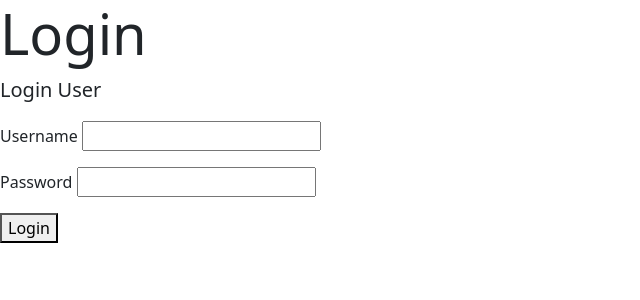
After one commit to clchen-arcadia/flask-notes, a Flask app: page /login in a window 1280 px wide. The commit adds this page. Shown: the top 300 px of the page, without its empty margins (0-640 px from the left). Run offline with Flask 3, Linux system fonts and the light colour scheme.

Commit message:
added login template. added logout route with protection from CSRF

```diff
--- a/app.py
+++ b/app.py
@@ -41,14 +41,14 @@ def register_user():
     form = RegisterForm()
 
     if form.validate_on_submit():
-        name = form.username.data
+        username = form.username.data
         password = form.password.data
         email = form.email.data
         first_name = form.first_name.data
         last_name = form.last_name.data
 
         user = User.register(
-            username=name,
+            username=username,
             password=password,
             email=email,
             first_name=first_name,
@@ -61,7 +61,7 @@ def register_user():
         session["user_id"] = user.username
 
         # flash messages
-        return redirect("/secret")
+        return redirect(f"/users/{username}")
     else:
         return render_template("register.html", form=form)
 
@@ -71,7 +71,7 @@ def login_user():
     """
         On GET request: displays the login form
         On POST request: Upon validation and authentication, redirects to
-            route /secret.
+            route /users/username.
             If not validated, render login form with error message.
     """
     form = LoginForm()
@@ -84,7 +84,7 @@ def login_user():
 
         if user:
             session["user_id"] = user.username
-            return redirect("/secret")
+            return redirect(f"/users/{username}")
         else:
             form.username.errors = ["Bad name/password"]
 
@@ -93,7 +93,9 @@ def login_user():
 
 @app.get("/users/<username>")
 def show_secret_page(username):
-    if session.get("user_id")!= username:
+    form = CSRFProtectForm()
+
+    if session.get("user_id") != username:
         flash("You must be logged in to view!")
         return redirect("/")
 
@@ -104,4 +106,18 @@ def show_secret_page(username):
 
     else:
         user = User.query.filter_by(username=username).one_or_none()
-        return render_template("user_page.html", user=user)
+        return render_template("user_page.html", user=user, form=form)
+
+
+@app.post("/logout")
+def logout_user():
+
+    form = CSRFProtectForm()
+
+    if form.validate_on_submit():
+        session.pop("user_id", None)
+
+    return redirect("/")
+
+# Questions:
+#
--- a/forms.py
+++ b/forms.py
@@ -3,9 +3,10 @@ from wtforms import (
     StringField,
     PasswordField
 )
-from wtforms.validators import(
+from wtforms.validators import (
     InputRequired
 )
+
 
 class RegisterForm(FlaskForm):
     """Form for registering a user."""
@@ -23,5 +24,6 @@ class LoginForm(FlaskForm):
     username = StringField("Username", validators=[InputRequired()])
     password = PasswordField("Password", validators=[InputRequired()])
 
+
 class CSRFProtectForm(FlaskForm):
     """Form just for CSRF Protection"""
--- /dev/null
+++ b/templates/login.html
@@ -0,0 +1,19 @@
+{% extends "base.html" %} {% block title %} Login User {% endblock %} {% block
+content %}
+
+<h1 class="display-4">Login</h1>
+<p class="lead">Login User</p>
+
+<form method="POST">
+  {{ form.hidden_tag() }} {% for field in form if field.widget.input_type !=
+  'hidden' %}
+  <p>
+    {{ field.label }} {{ field }} {% for error in field.errors %} {{ error }} {%
+    endfor %}
+  </p>
+  {% endfor %}
+
+  <button type="submit">Login</button>
+</form>
+
+{% endblock %}
```
Also changed, not shown: templates/register.html (+10 -23 lines), templates/secret.html (+2 -9 lines), templates/user_page.html (+10 -18 lines).
